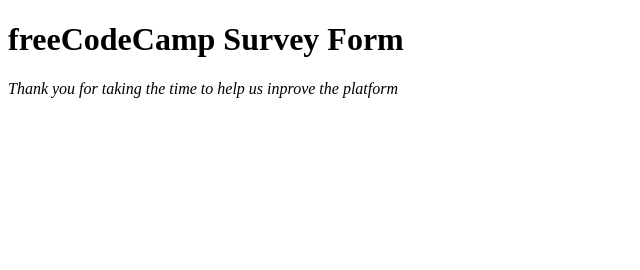
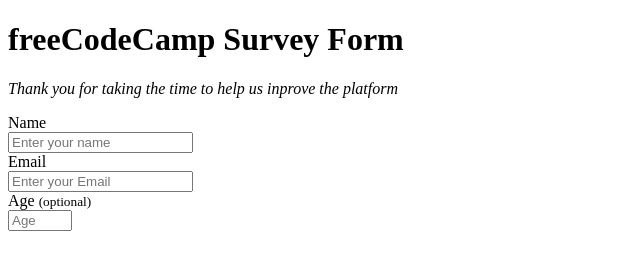
Before and after one commit to lucy-hub/Public, a website: page Freecodecamp-survey/index.html in a window 1280 px wide. Shown: the whole page, without its empty margins (0-640 px from the left). Drawn offline with Linux system fonts and the light colour scheme.

Commit message:
Started adding html and css to build form

```diff
--- a/Freecodecamp-survey/index.html
+++ b/Freecodecamp-survey/index.html
@@ -8,8 +8,14 @@
   </head>
   <body>
     <main>
-        <h1>freeCodeCamp Survey Form</h1>
-        <p><em>Thank you for taking the time to help us inprove the platform</em></p>
+        <h1 id="title">freeCodeCamp Survey Form</h1>
+        <p id="description"><em>Thank you for taking the time to help us inprove the platform</em></p>
+
+        <form id="survey-form">
+            <label id="name-label" for="name">Name<input name="name" id="name" type="text" placeholder="Enter your name" required></label>
+            <label id="email-label" for="email">Email<input name="email" id="email" type="email" placeholder="Enter your Email" required></label>
+            <label id="number-label" for="number">Age <small>(optional)</small><input name="number" id="number" min="13" max="120" type="number" placeholder="Age"></label>
+        </form>
     </main>
   </body>
 
--- a/Freecodecamp-survey/my_style.css
+++ b/Freecodecamp-survey/my_style.css
@@ -1,3 +1,7 @@
 body {
     background-color: white;
 }
+
+input {
+    display:block;
+}
```
